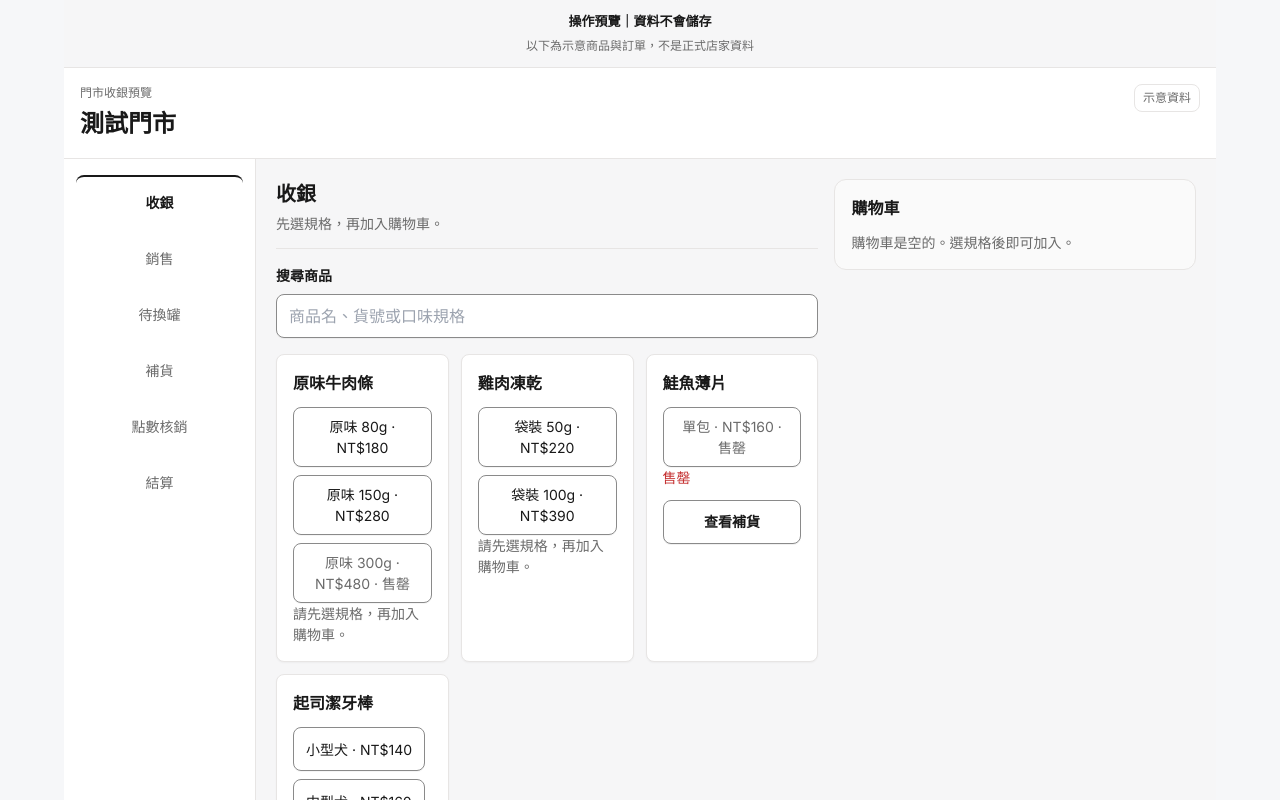
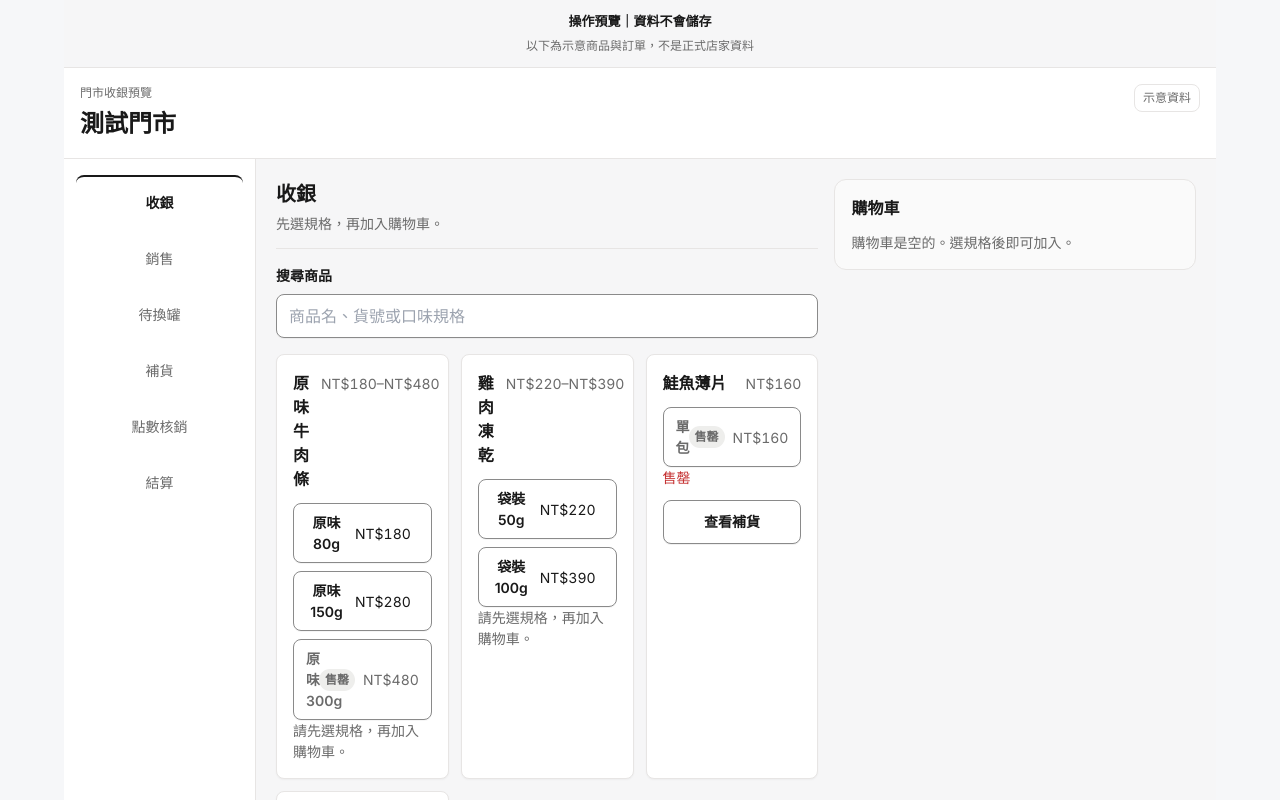
Before and after one commit to aa89976566/furmosa-DB, a Next.js app: page /preview/merchant-pos in a window 1280 px wide. Shown: the top 800 px of the page. Built offline with nearby package versions, Linux system fonts and the light colour scheme.

Commit message:
refactor(preview): improve product price hierarchy

```diff
--- a/app/preview/merchant-pos/merchant-pos.module.css
+++ b/app/preview/merchant-pos/merchant-pos.module.css
@@ -704,6 +704,21 @@
   overflow-wrap: anywhere;
 }
 
+.productHeading {
+  display: flex;
+  align-items: baseline;
+  justify-content: space-between;
+  gap: 0.75rem;
+}
+
+.productPriceRange {
+  margin: 0;
+  color: var(--preview-secondary);
+  font-size: 0.875rem;
+  font-variant-numeric: tabular-nums;
+  white-space: nowrap;
+}
+
 .productSpec {
   margin: 0.2rem 0 0;
   font-size: 0.875rem;
@@ -718,17 +733,37 @@
   overflow-wrap: anywhere;
 }
 
+.selectedPriceBlock {
+  display: grid;
+  grid-template-columns: minmax(0, 1fr) auto;
+  align-items: baseline;
+  gap: 0.125rem 0.75rem;
+  padding: 0.75rem;
+  border: 1px solid var(--preview-border);
+  border-radius: var(--preview-radius);
+  background: #fafafa;
+}
+
+.selectedPriceBlock span,
+.selectedPriceBlock small { color: var(--preview-secondary); }
+.selectedPriceBlock strong {
+  font-size: 1.125rem;
+  font-variant-numeric: tabular-nums;
+}
+.selectedPriceBlock small { grid-column: 1 / -1; }
+
 .specRow {
-  display: flex;
-  flex-wrap: wrap;
+  display: grid;
   gap: 0.5rem;
   min-width: 0;
 }
 
 .specChip {
-  display: inline-flex;
-  align-items: center;
-  justify-content: center;
+  display: grid;
+  grid-template-columns: minmax(0, 1fr) auto auto;
+  align-items: center;
+  gap: 0.5rem;
+  width: 100%;
   min-height: 44px;
   min-width: 44px;
   padding: 0.5rem 0.75rem;
@@ -796,11 +831,30 @@
 .catalogQtyValue {
   margin: 0;
   min-width: 2.5rem;
-  text-align: center;
+  text-align: left;
   font-size: 1.25rem;
   font-weight: 600;
   color: var(--preview-text);
   font-variant-numeric: tabular-nums;
+}
+
+.specChipLabel { min-width: 0; font-weight: 600; }
+.specChipPrice {
+  justify-self: end;
+  font-variant-numeric: tabular-nums;
+  white-space: nowrap;
+}
+.specChipStatus {
+  padding: 0.125rem 0.375rem;
+  border-radius: 999px;
+  background: #eeeeec;
+  color: var(--preview-secondary);
+  font-size: 0.75rem;
+  font-weight: 600;
+}
+.specChipSelected .specChipStatus {
+  background: rgba(255, 255, 255, 0.16);
+  color: #ffffff;
 }
 
 .catalogQtyStatus {
--- a/components/merchant-pos-preview/checkout-panel.tsx
+++ b/components/merchant-pos-preview/checkout-panel.tsx
@@ -69,9 +69,18 @@ export function CheckoutPanel({
             const selected = row.selected;
             const badge = row.stockLevel ? stockLevelLabel(row.stockLevel) : null;
             const addHintId = `add-hint-${row.product.productId}`;
+            const visiblePrices = row.visibleVariants.map((variant) => variant.listPriceTwd);
+            const lowestPrice = Math.min(...visiblePrices);
+            const highestPrice = Math.max(...visiblePrices);
+            const priceRange = lowestPrice === highestPrice
+              ? formatTwd(lowestPrice)
+              : `${formatTwd(lowestPrice)}–${formatTwd(highestPrice)}`;
             return (
               <li key={row.product.productId} className={styles.productTile}>
-                <p className={styles.productName}>{row.product.name}</p>
+                <div className={styles.productHeading}>
+                  <p className={styles.productName}>{row.product.name}</p>
+                  <p className={styles.productPriceRange} aria-label={`價格 ${priceRange}`}>{priceRange}</p>
+                </div>
                 <div className={`${styles.specRow} mt-3`}>
                   {row.visibleVariants.map((variant) => {
                     const pressed = selected?.skuId === variant.skuId;
@@ -88,21 +97,21 @@ export function CheckoutPanel({
                         soldOut={soldOut}
                         aria-label={variantLabel}
                         onClick={() => onSelectVariant(row.product.productId, variant.skuId)}
-                      >
-                        {soldOut
-                          ? `${variant.specLabel} · ${priceLabel} · ${SOLD_OUT_BADGE}`
-                          : `${variant.specLabel} · ${priceLabel}`}
-                      </PreviewSpecChip>
+                        specLabel={variant.specLabel}
+                        priceLabel={priceLabel}
+                        soldOutLabel={SOLD_OUT_BADGE}
+                      />
                     );
                   })}
                 </div>
                 {selected || row.stockLevel || row.add.showRestock ? (
                   <div className={`${styles.productMeta} mt-3`}>
                     {selected ? (
-                      <p>
-                        {LIST_PRICE_LABEL} {formatTwd(selected.listPriceTwd)} · {AVAILABLE_QTY_LABEL}{' '}
-                        {formatQty(selected.availableQty)}
-                      </p>
+                      <div className={styles.selectedPriceBlock}>
+                        <span>{LIST_PRICE_LABEL}</span>
+                        <strong>{formatTwd(selected.listPriceTwd)}</strong>
+                        <small>{AVAILABLE_QTY_LABEL} {formatQty(selected.availableQty)}</small>
+                      </div>
                     ) : null}
                     {badge ? (
                       <p
--- a/components/merchant-pos-preview/preview-spec-chip.tsx
+++ b/components/merchant-pos-preview/preview-spec-chip.tsx
@@ -6,13 +6,17 @@ export function PreviewSpecChip({
   selected,
   soldOut,
   onClick,
-  children,
+  specLabel,
+  priceLabel,
+  soldOutLabel,
   'aria-label': ariaLabel,
 }: {
   selected: boolean;
   soldOut: boolean;
   onClick: () => void;
-  children: React.ReactNode;
+  specLabel: string;
+  priceLabel: string;
+  soldOutLabel: string;
   'aria-label'?: string;
 }) {
   return (
@@ -30,7 +34,9 @@ export function PreviewSpecChip({
         .join(' ')}
       onClick={onClick}
     >
-      {children}
+      <span className={styles.specChipLabel}>{specLabel}</span>
+      {soldOut ? <span className={styles.specChipStatus}>{soldOutLabel}</span> : null}
+      <span className={styles.specChipPrice}>{priceLabel}</span>
     </button>
   );
 }
```
Also changed, not shown: 2 other files (tests, documents, lock files or other folders).
